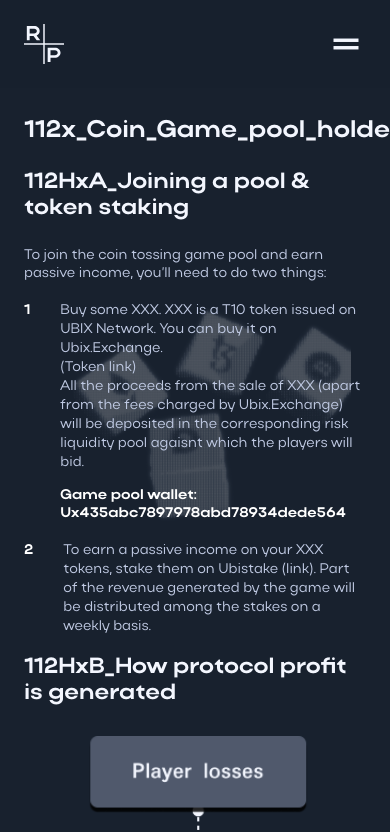
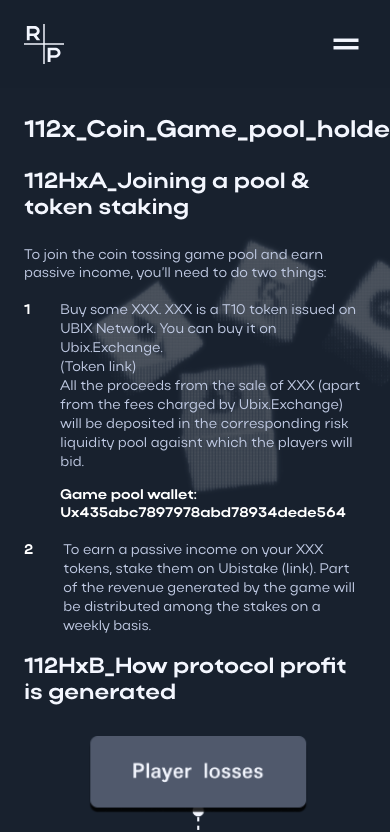
Before and after one commit to RiskPoolsInc/CoinGame, a Vue app in the folder frontend/: page /join-game in a window 390 px wide. Shown: the top 832 px of the page. Built offline with nearby package versions, Linux system fonts and the light colour scheme; what quasar, vue-query would draw is missing.

Commit message:
home page hero mobile version fixed

```diff
--- a/frontend/src/pages/join-game-page/ui/styles.module.scss
+++ b/frontend/src/pages/join-game-page/ui/styles.module.scss
@@ -159,14 +159,17 @@
 @media (max-width: 550px) {
   .join-game-page {
     padding-top: 5px;
+    overflow: hidden;
 
     &__wrapper {
       padding-bottom: 10px;
     }
 
     &__block-bg {
-      top: 15%;
+      overflow: hidden;
       opacity: .5;
+      right: -9%;
+      top: 10%;
     }
 
     &__title {
--- a/frontend/src/widgets/hero/ui/styles.module.scss
+++ b/frontend/src/widgets/hero/ui/styles.module.scss
@@ -134,6 +134,8 @@
     padding-right: 24px;
 
     &__main {
+      margin-top: 33px;
+
       &--desktop {
         display: none;
       }
@@ -152,6 +154,7 @@
       row-gap: 40px;
       width: auto;
       padding: 0 24px;
+      margin: 30px 0;
       left: 0;
     }
 
```
